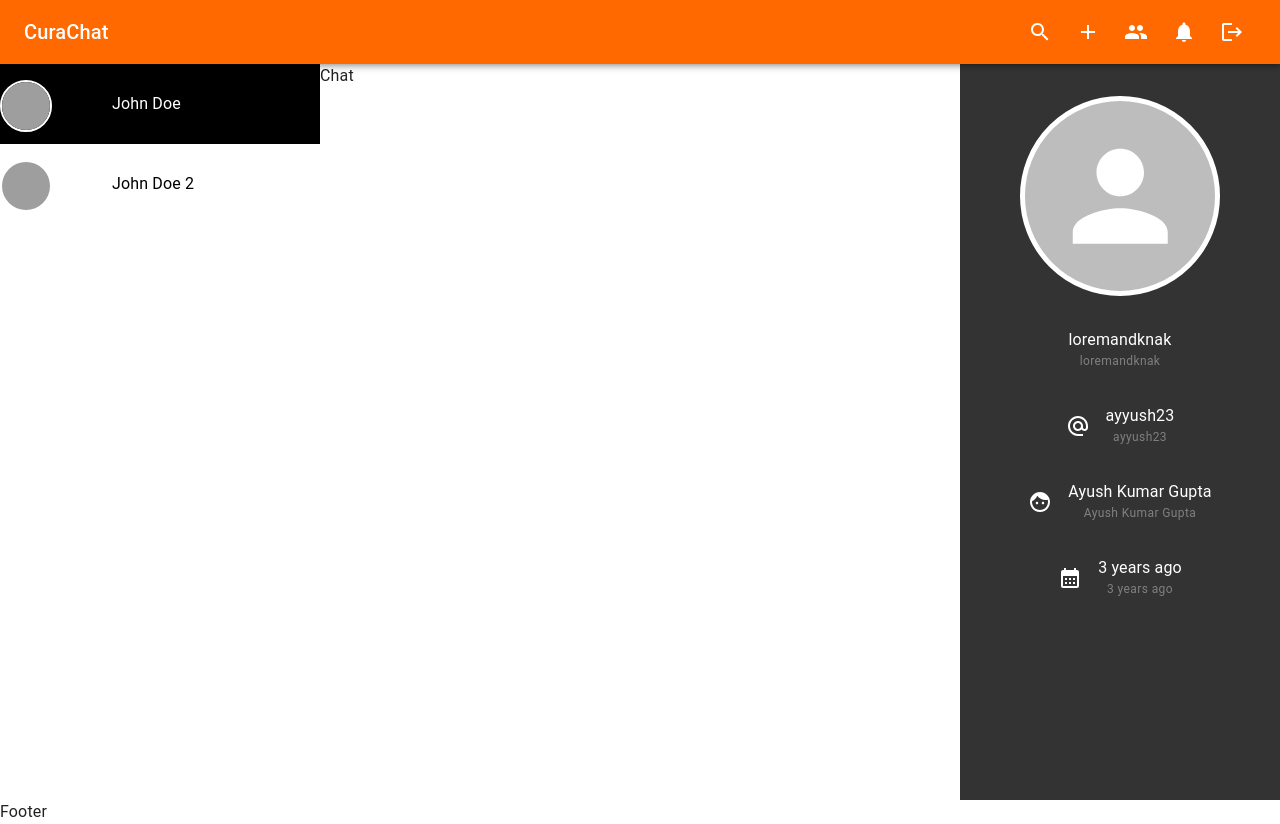
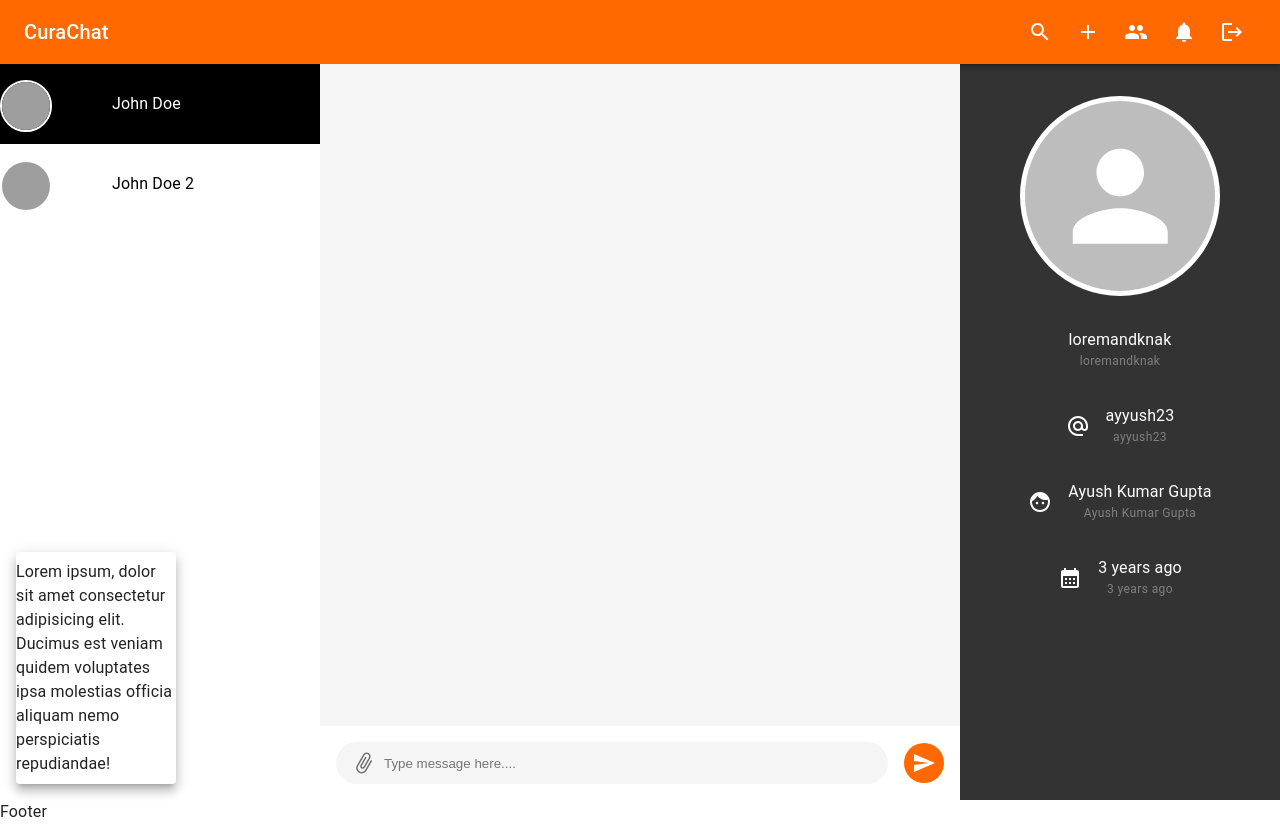
Before and after one commit to ayyush08/CuraChat, a React (Vite) app in the folder client/: page /chat/1 in a window 1280 px wide. Built offline with nearby package versions, Linux system fonts and the light colour scheme; grey boxes are pictures that could not be loaded.

Commit message:
Refactor StyledComponents and add InputBox component

```diff
--- /dev/null
+++ b/client/src/components/dialogs/FileMenu.jsx
@@ -0,0 +1,18 @@
+import { Menu } from '@mui/material'
+import React from 'react'
+
+const FileMenu = ({anchorE1}) => {
+    return (
+        <Menu open>
+            <div
+            style={{
+                width:'10rem'
+            }}
+            >
+            Lorem ipsum, dolor sit amet consectetur adipisicing elit. Ducimus est veniam quidem voluptates ipsa molestias officia aliquam nemo perspiciatis repudiandae!
+            </div>
+        </Menu>
+    )
+}
+
+export default FileMenu
--- a/client/src/components/styles/StyledComponents.jsx
+++ b/client/src/components/styles/StyledComponents.jsx
@@ -1,5 +1,6 @@
 import { styled } from "@mui/material";
 import { Link as LinkComponent } from "react-router-dom";
+import { grayColor } from "../../constants/color";
 export const VisuallyHiddenInput = styled("input")({
     border: 0,
     clip: 'rect(0 0 0 0)',
@@ -21,3 +22,13 @@ export const Link = styled(LinkComponent)`
         background-color: rgba(0,0,0,0.1);
     }
 `
+
+export const InputBox = styled('input')`
+    width: 100%;
+    border: none;
+    height: 100%;
+    outline: none;
+    padding: 0 3rem;
+    border-radius: 1.5rem;
+    background-color: ${grayColor};
+`
--- a/client/src/constants/color.js
+++ b/client/src/constants/color.js
@@ -1 +1,3 @@
 export const orange = "#ff6900"
+
+export const grayColor = "#f5f5f5"
--- a/client/src/pages/Chat.jsx
+++ b/client/src/pages/Chat.jsx
@@ -1,11 +1,73 @@
-import React from 'react'
+import React, { useRef } from 'react'
 import AppLayout from '../components/layout/AppLayout'
+import { IconButton, Stack } from '@mui/material'
+import { grayColor, orange } from '../constants/color'
+import { AttachFile as AttachFileIcon, Send as SendIcon } from '@mui/icons-material'
+import { InputBox } from '../components/styles/StyledComponents'
+import FileMenu from '../components/dialogs/FileMenu'
+const Chat = () => {
+  const containerRef = useRef(null)
+  const fileMenuRef = useRef(null)
+  return (
+    <>
+      <Stack ref={containerRef}
+      boxSizing={'border-box'}
+      padding={'1rem'}
+      spacing={'1rem'}
+      bgcolor={grayColor}
+      height={'90%'}
+      sx={{
+        overflowX: 'hidden',
+        overflowY: 'auto',
+      }}
+      >
+        {/* Messages Render */}
+      </Stack>
+      <form  style={{
+        height: '10%',
+      }}
+      >
+        <Stack
+        direction={'row'}
+        height={'100%'}
+        padding={'1rem'}
+        alignItems={'center'}
+        position={'relative'}
+        >
+          <IconButton
+          sx={{
+            position: 'absolute',
+            left: '1.5rem',
+            rotate: '30deg'
+          }}
+          ref={fileMenuRef}
+          >
+            <AttachFileIcon />
+          </IconButton>
 
-const Chat = () => {
-  return (
-    <div>
-      Chat
-    </div>
+          <InputBox placeholder='Type message here....' />
+
+          <IconButton
+          type='submit'
+          sx={{
+            bgcolor: orange,
+            alignItems: 'center',
+            color: 'white',
+            padding: '0.5rem',
+
+            marginLeft: '1rem',
+            '&:hover': {
+              bgcolor: '#e9680e'
+            }
+          }}
+          >
+            <SendIcon/>
+          </IconButton>
+        </Stack>
+
+      </form>
+      <FileMenu />
+    </>
   )
 }
 
--- a/client/src/pages/Home.jsx
+++ b/client/src/pages/Home.jsx
@@ -1,11 +1,15 @@
 import React from 'react'
 import AppLayout from '../components/layout/AppLayout'
-
+import { Typography,Box } from '@mui/material'
+import { grayColor } from '../constants/color'
 const Home = () => {
   return (
-    <div>
-      Home
-    </div>
+    <Box bgcolor={grayColor} height={'100%'} >
+
+    <Typography p={'2rem'} variant='h5'textAlign={'center'} >
+      Select a person to chat
+    </Typography>
+    </Box>
   )
 }
 
```
